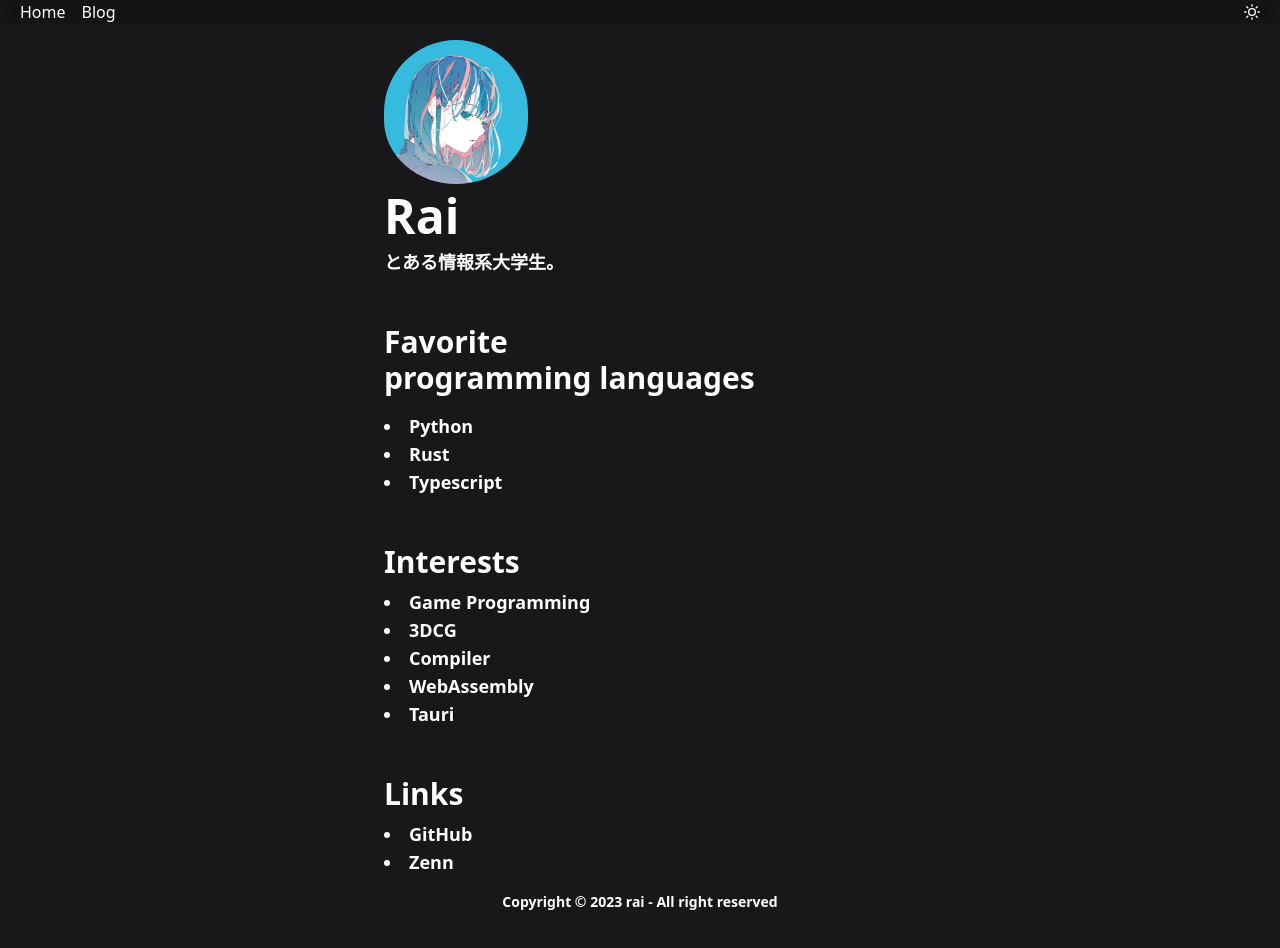
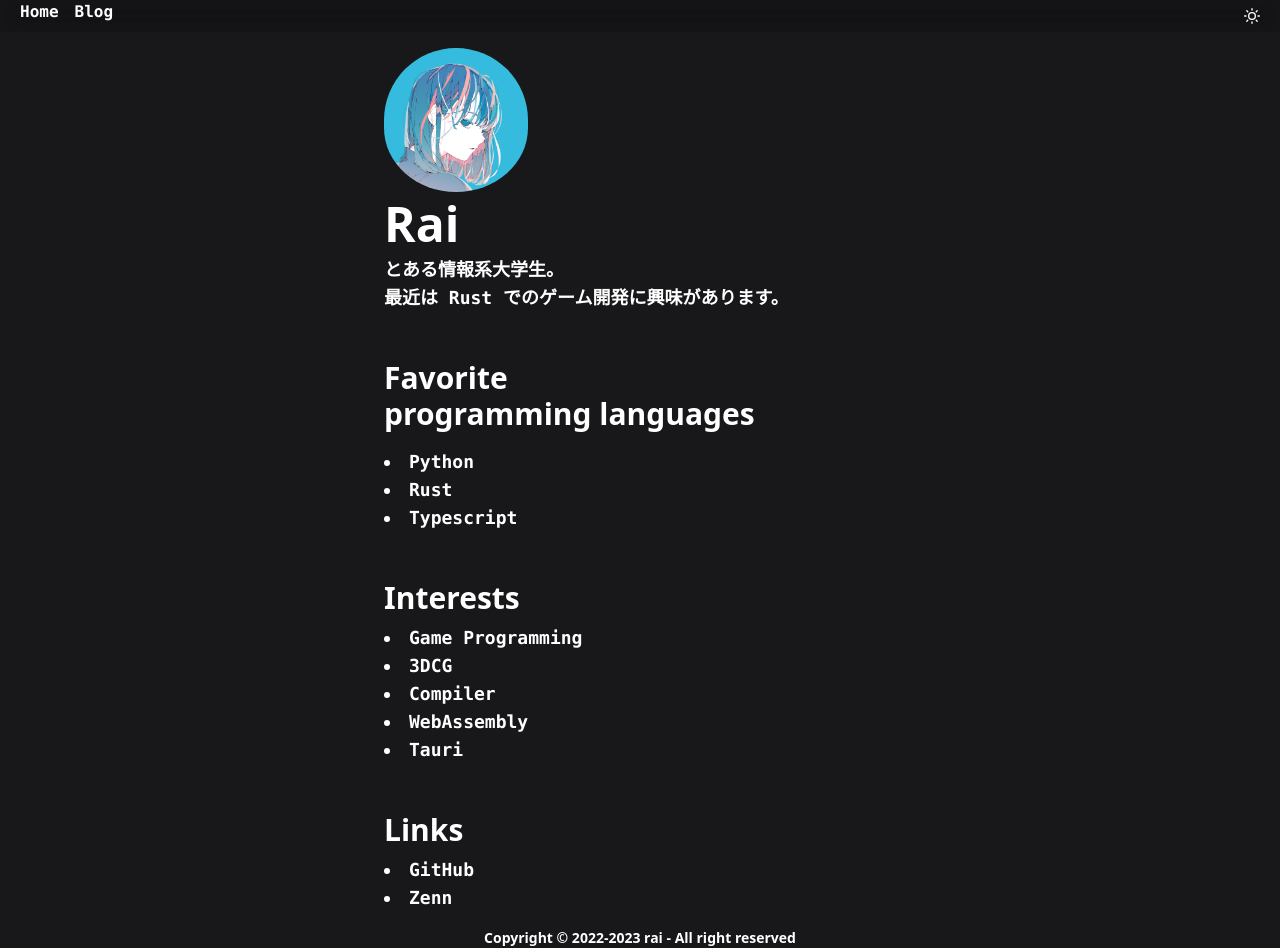
Before and after one commit to e9716/r4ai.github.io, a Next.js app: page / in a window 1280 px wide. Before the commit the page ends 912 px from the top, so only its background shows below. Built offline with nearby package versions, Linux system fonts and the light colour scheme.

Commit message:
フォントを色々調整

```diff
--- a/src/components/common/Footer.tsx
+++ b/src/components/common/Footer.tsx
@@ -3,7 +3,7 @@ import { FC } from 'react'
 export const Footer: FC = () => {
   return (
     <footer className='sticky top-full mb-2 text-center text-sm font-bold'>
-      Copyright &copy; 2023 rai - All right reserved
+      Copyright &copy; 2022-2023 rai - All right reserved
     </footer>
   )
 }
--- a/src/components/common/Header.tsx
+++ b/src/components/common/Header.tsx
@@ -1,21 +1,17 @@
-import Link from 'next/link'
 import { FC } from 'react'
 
+import { HeaderLink } from './HeaderLink'
 import { ToggleThemeButton } from './ToggleThemeButton'
 
 export const Header: FC = () => {
   return (
-    <header className='sticky top-0 flex px-5 backdrop-blur-md dark:backdrop-brightness-75'>
-      <nav className='flex flex-none gap-4'>
-        <Link href='/' className='flex-none hover:animate-spin'>
-          Home
-        </Link>
-        <Link href='/posts' className='flex-none'>
-          Blog
-        </Link>
+    <header className='sticky top-0 flex h-8 px-5 backdrop-blur-md dark:backdrop-brightness-75'>
+      <nav className='self-centefont flex flex-none gap-4'>
+        <HeaderLink href='/'>Home</HeaderLink>
+        <HeaderLink href='/posts'>Blog</HeaderLink>
       </nav>
       <div className='grow'></div>
-      <ToggleThemeButton />
+      <ToggleThemeButton className='self-center' />
     </header>
   )
 }
--- /dev/null
+++ b/src/components/common/HeaderLink.tsx
@@ -0,0 +1,15 @@
+import Link from 'next/link'
+import { FC, ReactNode } from 'react'
+
+export interface HeaderLinkProps {
+  href: string
+  children: ReactNode
+}
+
+export const HeaderLink: FC<HeaderLinkProps> = ({ href, children }) => {
+  return (
+    <Link href={href} className='flex-none font-mono font-semibold'>
+      {children}
+    </Link>
+  )
+}
--- a/src/components/common/ToggleThemeButton.tsx
+++ b/src/components/common/ToggleThemeButton.tsx
@@ -1,22 +1,21 @@
 import { useTheme } from 'next-themes'
-import { FC, useEffect, useState } from 'react'
+import { FC } from 'react'
 import { FiMoon, FiSun } from 'react-icons/fi'
 
-export const ToggleThemeButton: FC = () => {
+interface ToggleThemeButtonProps {
+  className?: string
+}
+
+export const ToggleThemeButton: FC<ToggleThemeButtonProps> = ({ className }) => {
   const { theme, setTheme } = useTheme()
-  const [mounted, setMounted] = useState(false)
-
-  useEffect(() => {
-    setMounted((prev) => !prev)
-  }, [])
 
   const toggleTheme = () => {
     setTheme(theme === 'dark' ? 'light' : 'dark')
   }
 
   return (
-    <button aria-label='toggle color mode' type='button' onClick={toggleTheme}>
-      {mounted && theme === 'dark' ? <FiSun /> : <FiMoon />}
+    <button aria-label='toggle color mode' type='button' onClick={toggleTheme} className={className}>
+      {theme === 'dark' ? <FiSun /> : <FiMoon />}
     </button>
   )
 }
--- a/src/pages/index.tsx
+++ b/src/pages/index.tsx
@@ -13,14 +13,18 @@ export default function Home() {
         <section>
           <Image priority src='/images/profile.jpg' alt='' width={144} height={144} className='rounded-full pb-2' />
           <h2 className='pb-2 text-5xl font-black'>Rai</h2>
-          <p className='text-lg font-semibold'>とある情報系大学生。</p>
+          <p className='font-mono text-lg font-semibold'>
+            とある情報系大学生。
+            <br />
+            最近は Rust でのゲーム開発に興味があります。
+          </p>
         </section>
         <section>
           <h2 className='pb-4 text-3xl font-black'>
             Favorite <br />
             programming languages
           </h2>
-          <ul className='list-inside list-disc text-lg font-semibold'>
+          <ul className='list-inside list-disc font-mono text-lg font-semibold'>
             <li>Python</li>
             <li>Rust</li>
             <li>Typescript</li>
@@ -28,7 +32,7 @@ export default function Home() {
         </section>
         <section>
           <h2 className='pb-2 text-3xl font-black'>Interests</h2>
-          <ul className='list-inside list-disc text-lg font-semibold'>
+          <ul className='list-inside list-disc font-mono text-lg font-semibold'>
             <li>Game Programming</li>
             <li>3DCG</li>
             <li>Compiler</li>
@@ -38,7 +42,7 @@ export default function Home() {
         </section>
         <section>
           <h2 className='pb-2 text-3xl font-black'>Links</h2>
-          <ul className='list-inside list-disc text-lg font-semibold'>
+          <ul className='list-inside list-disc font-mono text-lg font-semibold'>
             <li>
               <Link href='https://github.com/r4ai'>GitHub</Link>
             </li>
```
